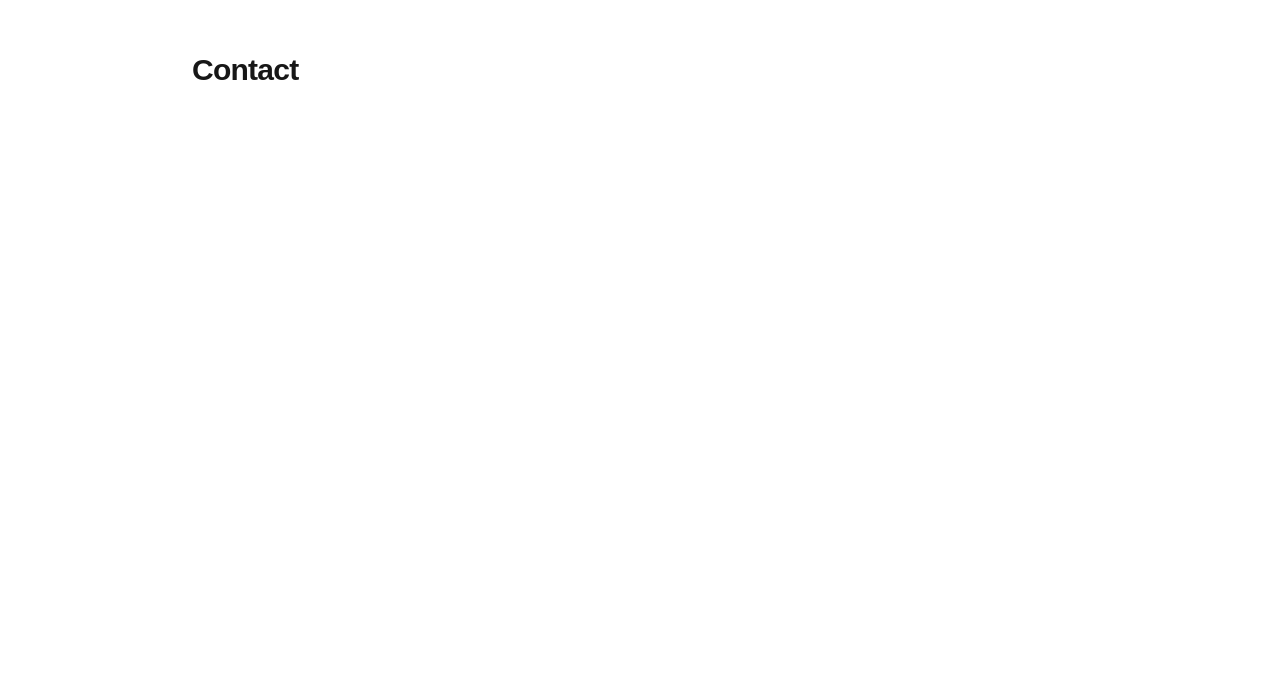
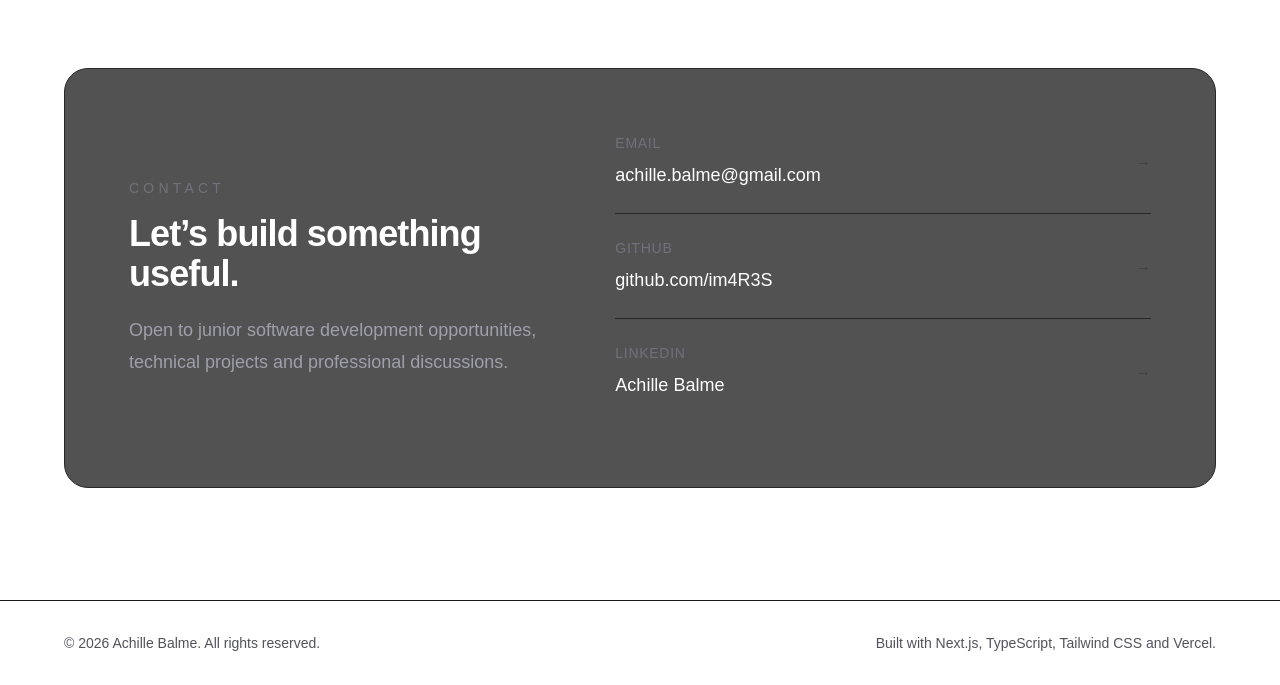
Before and after one commit to im4R3S/portfolio-achille, a Next.js app: page / in a window 1280 px wide. Shown: the part 2462-3147 px from the top of the page. Before the commit the page ends 2646 px from the top, so only its background shows below. Built offline with nearby package versions, Linux system fonts and the light colour scheme.

Commit message:
refactor: simplify contact section

```diff
--- a/app/page.tsx
+++ b/app/page.tsx
@@ -3,6 +3,7 @@ import Hero from "@/components/Hero";
 import About from "@/components/About";
 import Projects from "@/components/Projects";
 import Contact from "@/components/Contact";
+import Footer from "@/components/Footer";
 
 export default function Home() {
   return (
@@ -12,6 +13,7 @@ export default function Home() {
       <About />
       <Projects />
       <Contact />
+      <Footer />
     </>
   );
 }
--- a/components/Contact.tsx
+++ b/components/Contact.tsx
@@ -1,8 +1,68 @@
+const links = [
+  {
+    label: "Email",
+    value: "achille.balme@gmail.com",
+    href: "mailto:achille.balme@gmail.com",
+  },
+  {
+    label: "GitHub",
+    value: "github.com/im4R3S",
+    href: "https://github.com/im4R3S",
+  },
+  {
+    label: "LinkedIn",
+    value: "Achille Balme",
+    href: "https://www.linkedin.com/in/achille-balme/",
+  },
+];
+
 export default function Contact() {
   return (
-    <section id="contact" className="px-6 py-24">
-      <div className="mx-auto max-w-4xl">
-        <h2 className="text-3xl font-bold tracking-tight">Contact</h2>
+    <section id="contact" className="px-6 py-28">
+      <div className="mx-auto max-w-6xl">
+        <div className="rounded-3xl border border-zinc-800 bg-zinc-950/70 p-8 md:p-16">
+          <div className="grid gap-10 md:grid-cols-[1fr_1.2fr] md:items-center">
+            <div>
+              <p className="text-sm font-medium uppercase tracking-[0.3em] text-zinc-500">
+                Contact
+              </p>
+              <h2 className="mt-4 text-4xl font-bold tracking-tight text-white">
+                Let’s build something useful.
+              </h2>
+              <p className="mt-5 text-lg leading-8 text-zinc-400">
+                Open to junior software development opportunities, technical
+                projects and professional discussions.
+              </p>
+            </div>
+
+            <div className="space-y-6">
+              {links.map((link) => (
+                <a
+                  key={link.label}
+                  href={link.href}
+                  target={link.href.startsWith("http") ? "_blank" : undefined}
+                  rel={link.href.startsWith("http") ? "noreferrer" : undefined}
+                  className="group block border-b border-zinc-800 pb-6 last:border-b-0"
+                >
+                  <div className="flex items-center justify-between gap-4">
+                    <div>
+                      <p className="text-sm uppercase tracking-wider text-zinc-500">
+                        {link.label}
+                      </p>
+                      <p className="mt-2 text-lg text-white transition-colors group-hover:text-zinc-300">
+                        {link.value}
+                      </p>
+                    </div>
+
+                    <span className="text-zinc-700 transition-colors group-hover:text-zinc-400">
+                      →
+                    </span>
+                  </div>
+                </a>
+              ))}
+            </div>
+          </div>
+        </div>
       </div>
     </section>
   );
--- /dev/null
+++ b/components/Footer.tsx
@@ -0,0 +1,10 @@
+export default function Footer() {
+  return (
+    <footer className="border-t border-zinc-900 px-6 py-8">
+      <div className="mx-auto flex max-w-6xl flex-col gap-3 text-sm text-zinc-600 sm:flex-row sm:items-center sm:justify-between">
+        <p>© 2026 Achille Balme. All rights reserved.</p>
+        <p>Built with Next.js, TypeScript, Tailwind CSS and Vercel.</p>
+      </div>
+    </footer>
+  );
+}
```
